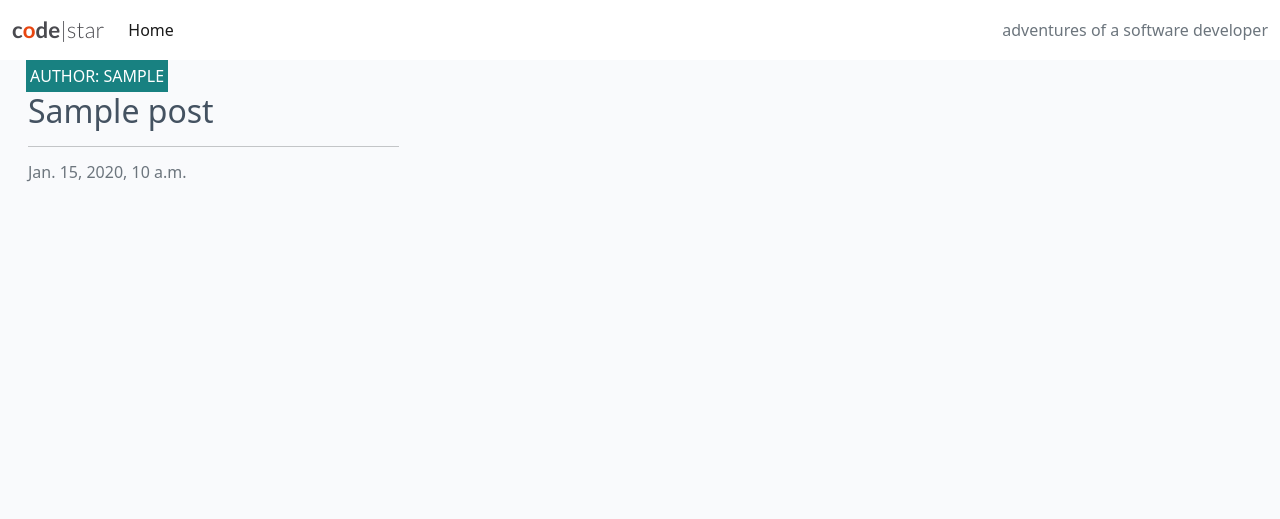
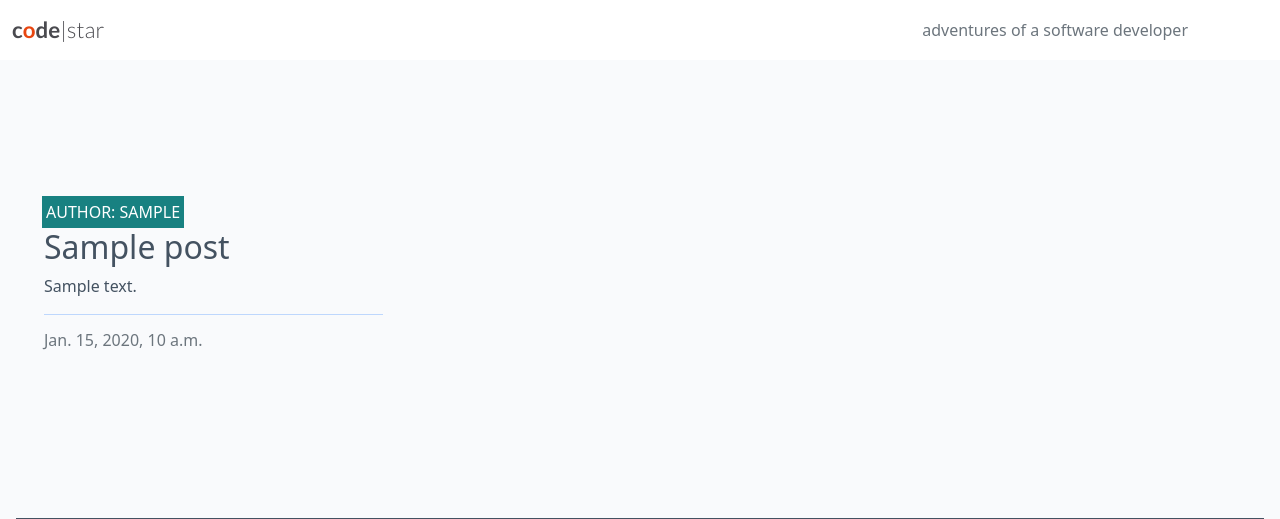
Before and after one commit to KaltrinaBM/music-blog, a Django app: page / in a window 1280 px wide. Shown: the top 519 px of the page. Run offline with Django 3.2, Linux system fonts and the light colour scheme; tables that the repository leaves empty hold one stand-in row (values such as "Sample post").

Commit message:
Add excert

```diff
--- a/blog/templates/blog/index.html
+++ b/blog/templates/blog/index.html
@@ -20,6 +20,7 @@
                             </div>
                             <a href="#" class="post-link">
                                 <h2 class="card-title">{{ post.title }}</h2>
+                                <p class="card-text">{{ post.excerpt }}</p>
                             </a>
 
                             <hr />
--- a/templates/base.html
+++ b/templates/base.html
@@ -42,7 +42,7 @@
                 <ul class="navbar-nav me-auto mb-2 mb-lg-0">
                     <li class="nav-item">
                         <a class="nav-link {% if request.path == home_url %}active{% endif %}" aria-current="page"
-                            href="#">Home</a>
+                        href="{% url 'home' %}">
                     </li>
 
                 </ul>
```
